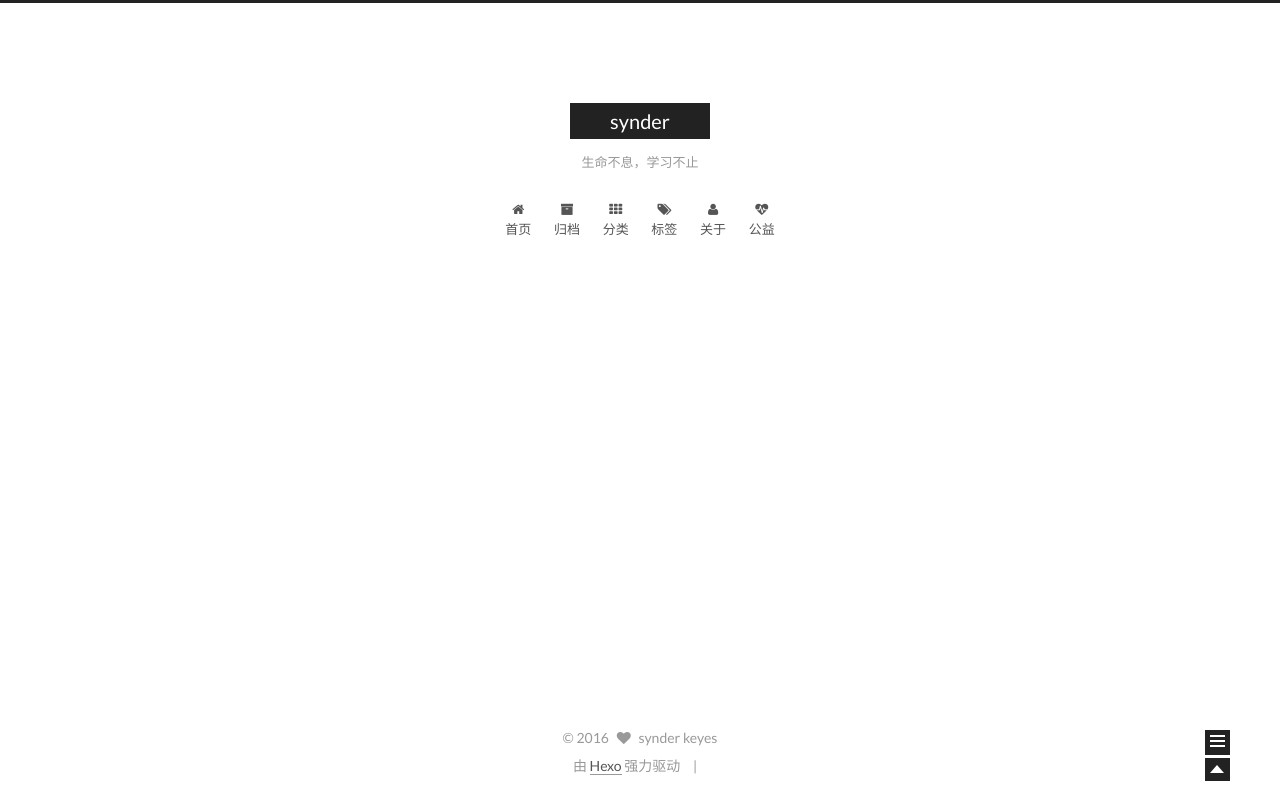
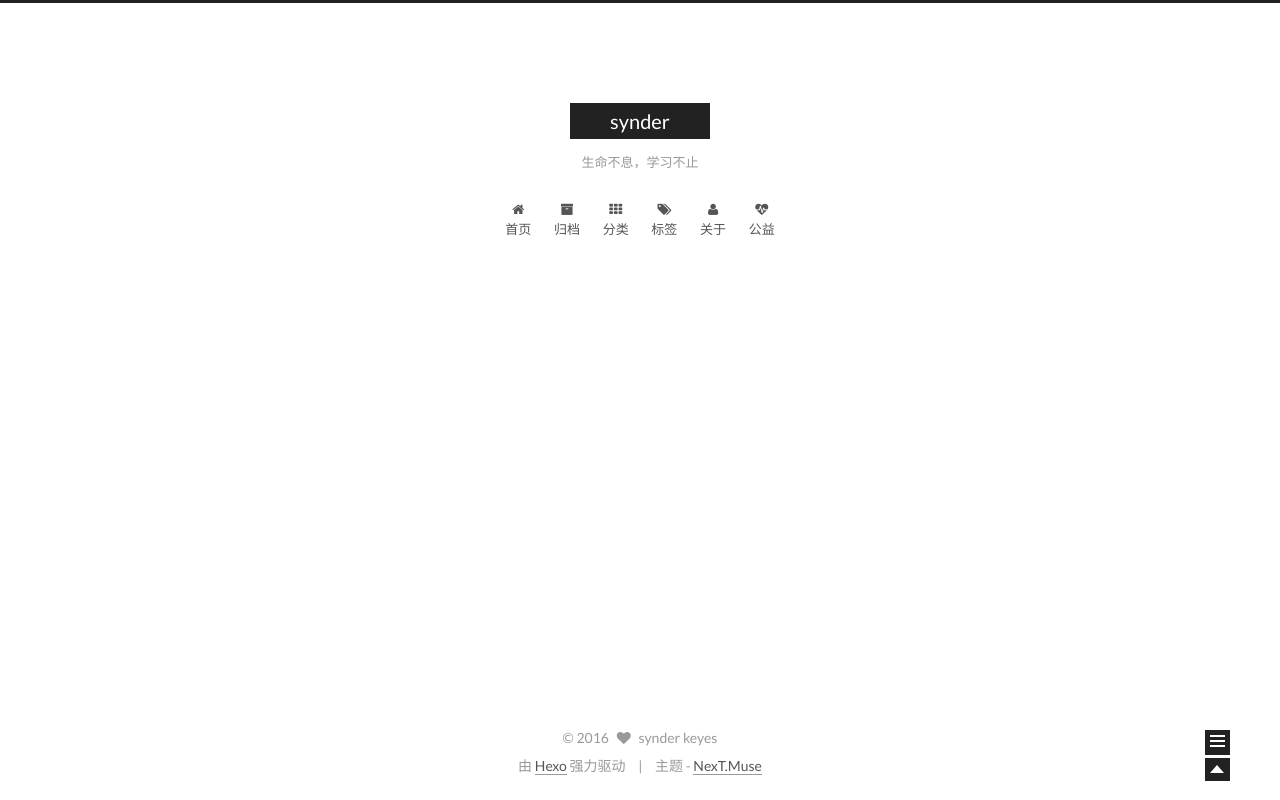
Before and after one commit to synder/synder.github.io, a plain HTML site: page tags/index.html in a window 1280 px wide. Drawn offline with Linux system fonts and the light colour scheme.

Commit message:
Site updated: 2016-01-18 21:33:14

```diff
--- a/css/main.css
+++ b/css/main.css
@@ -1543,7 +1543,7 @@ pre .javascript .function {
   width: 4px;
   height: 4px;
   border-radius: 50%;
-  background: #6787ff;
+  background: #308b8a;
 }
 .sidebar-nav {
   margin: 0 0 20px;
--- a/tags/index.html
+++ b/tags/index.html
@@ -329,6 +329,13 @@
   由 <a class="theme-link" href="http://hexo.io">Hexo</a> 强力驱动
 </div>
 
+<div class="theme-info">
+  主题 -
+  <a class="theme-link" href="https://github.com/iissnan/hexo-theme-next">
+    NexT.Muse
+  </a>
+</div>
+
 
 
       </div>
```
Also changed, not shown: 2016/01/18/ping/index.html (+7 -0 lines), about/index.html (+7 -0 lines), archives/2016/01/index.html (+7 -0 lines), archives/2016/index.html (+7 -0 lines), archives/index.html (+7 -0 lines), categories/index.html (+7 -0 lines), commonweal/index.html (+7 -0 lines), index.html (+7 -0 lines).
